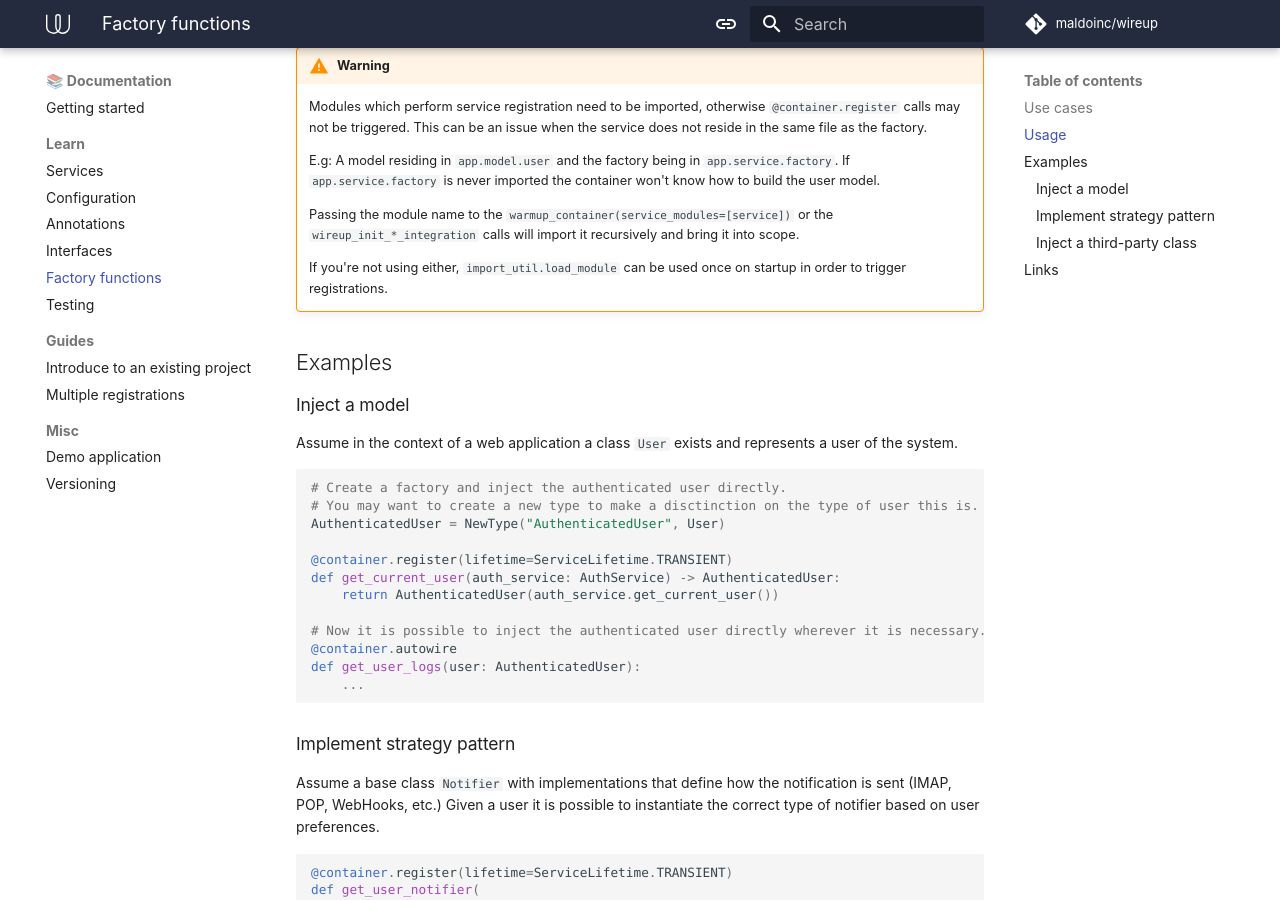
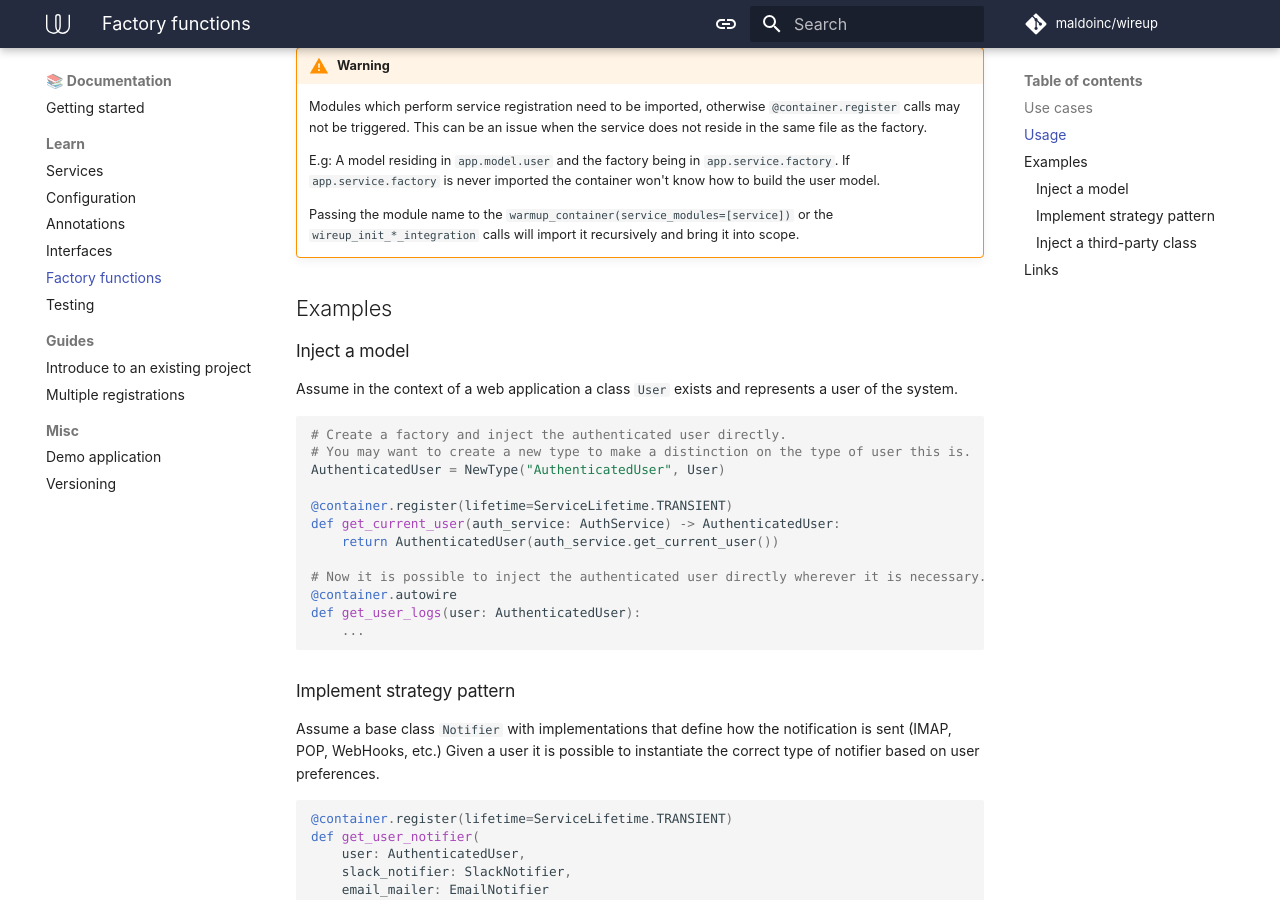
Before and after one commit to maldoinc/wireup, an MkDocs documentation site: the page built from docs/pages/factory_functions.md, in a window 1280 px wide and 900 px high, scrolled down 841 px. Built offline with MkDocs 1.6.1 and Material for MkDocs 9.7.7, drawn with Linux system fonts in a browser that asks for light colours; some web fonts are replaced; comment, search, counter and statistics services are not loaded; the version menu is left out.

Commit message:
Fix typo

````diff
--- a/docs/pages/factory_functions.md
+++ b/docs/pages/factory_functions.md
@@ -36,8 +36,6 @@ When the container needs to inject a dependency it checks known factories to see
     Passing the module name to the `warmup_container(service_modules=[service])`
     or the `wireup_init_*_integration` calls will import it recursively and bring it into scope.
 
-    If you're not using either, `import_util.load_module` can be used once on startup in order to trigger registrations.
-
 ## Examples
 
 ### Inject a model
@@ -46,7 +44,7 @@ Assume in the context of a web application a class `User` exists and represents
 
 ```python
 # Create a factory and inject the authenticated user directly.
-# You may want to create a new type to make a disctinction on the type of user this is.
+# You may want to create a new type to make a distinction on the type of user this is.
 AuthenticatedUser = NewType("AuthenticatedUser", User)
 
 @container.register(lifetime=ServiceLifetime.TRANSIENT)
````
